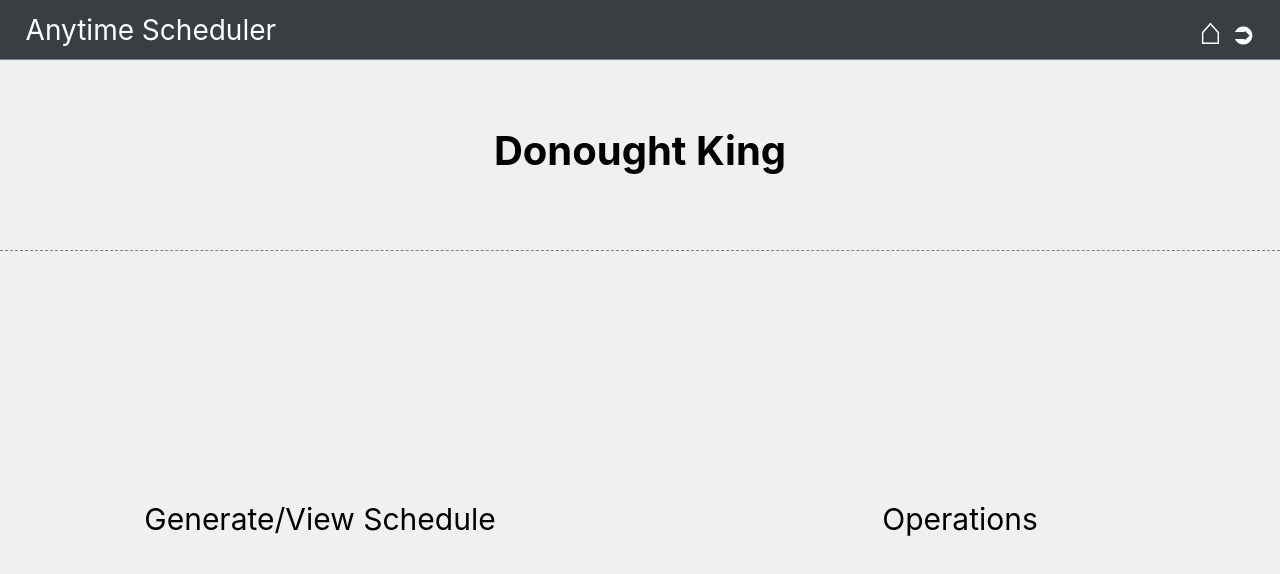
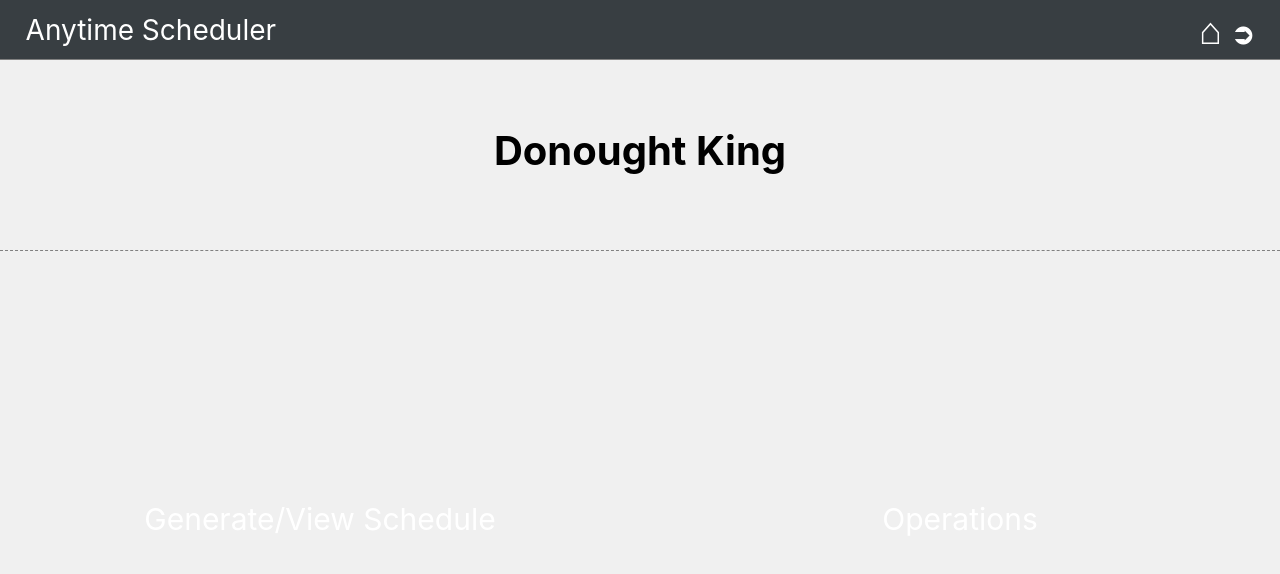
Before and after one commit to ezg97/scheduler-client, a React app: page /home in a window 1280 px wide. Built offline with nearby package versions, Linux system fonts and the light colour scheme.

Commit message:
finally fixed bug

```diff
--- a/src/NavBar/NavBar.css
+++ b/src/NavBar/NavBar.css
@@ -57,11 +57,15 @@
 .navbar a{
     color: white;
 }
+
 .navbar a:visited{
     color: white;
 }
 
 /* Must restate the hover and focus or else the :visited portion would override it*/
+.navLink a{
+    color: white;
+}
 .navLink a:hover, .navLink a:focus{
     color: grey;
 }
```
